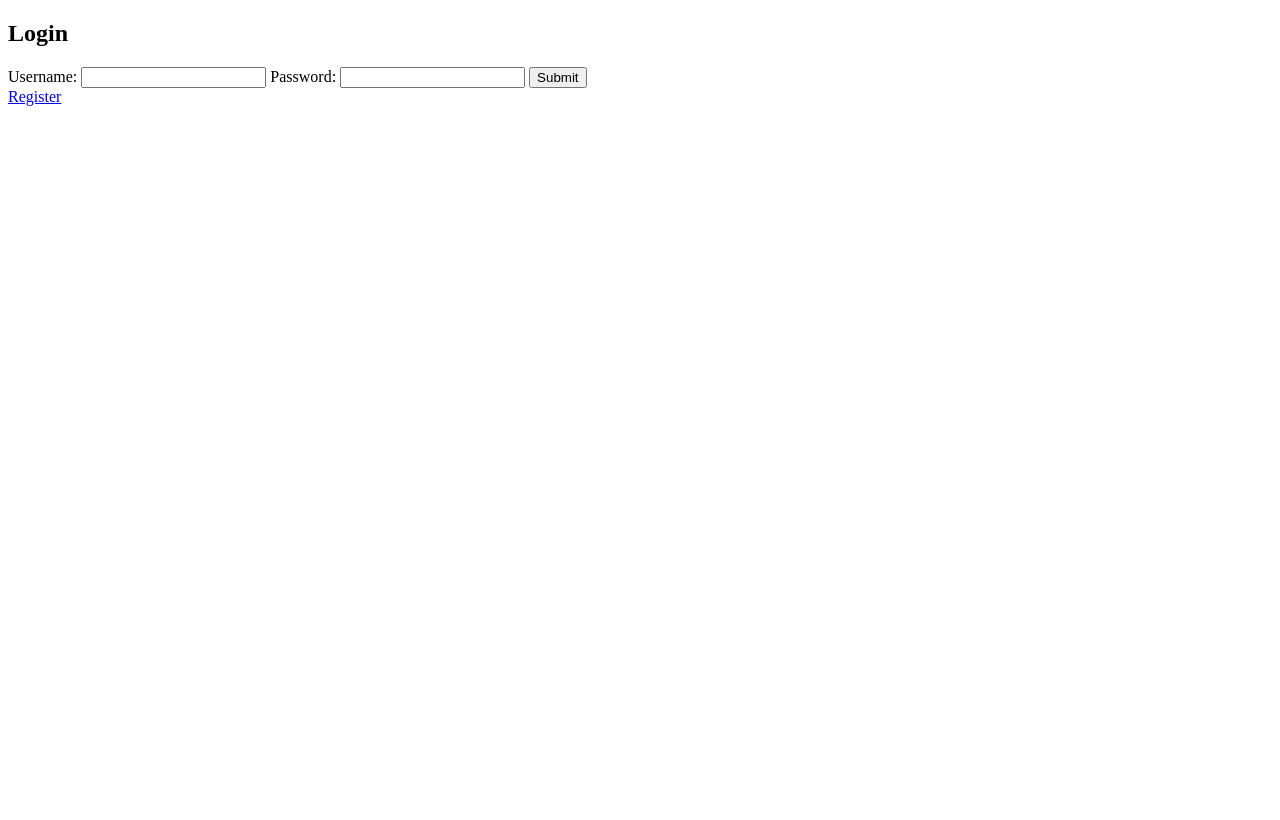
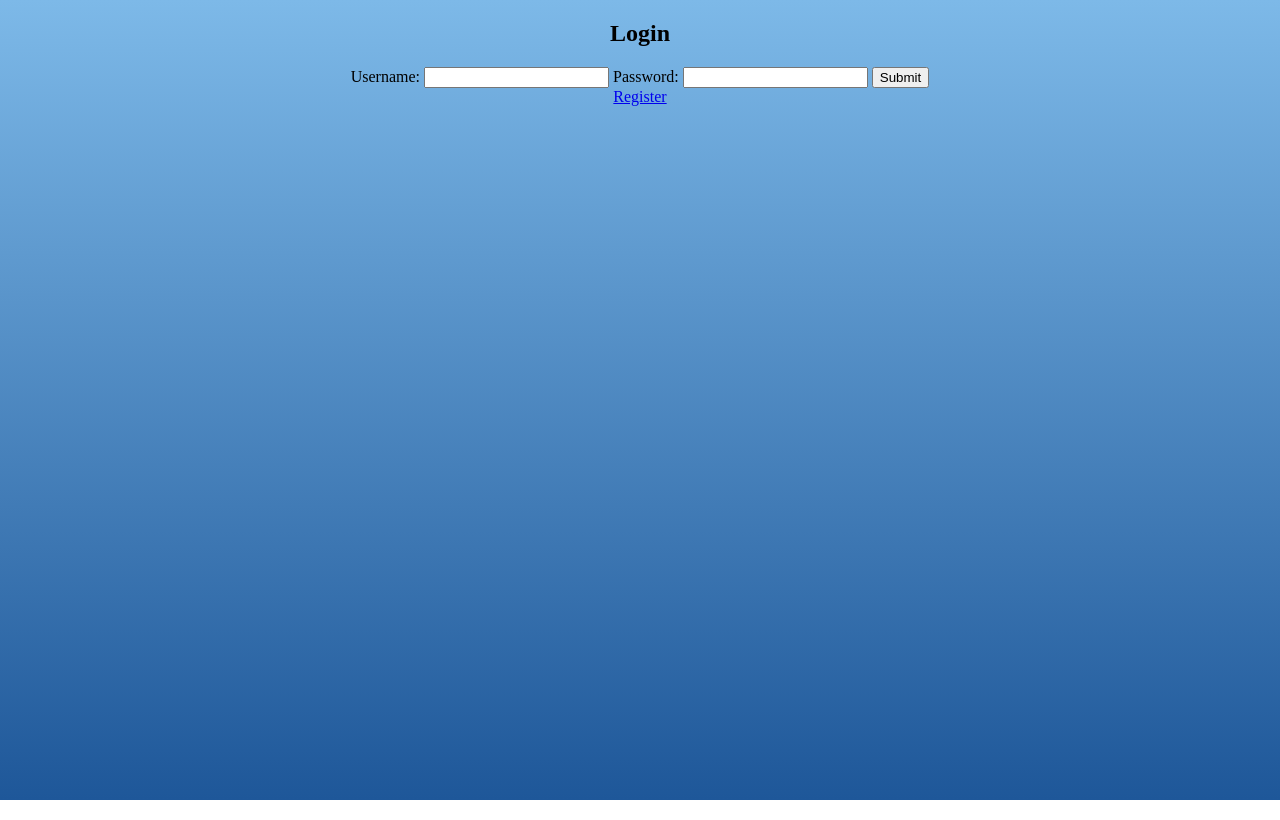
Before and after one commit to FreshGyro/M7011E_Project, a plain HTML site: page prosumer_interface/login.html in a window 1280 px wide. Drawn offline with Linux system fonts and the light colour scheme.

Commit message:
Background

```diff
--- a/prosumer_interface/login.html
+++ b/prosumer_interface/login.html
@@ -1,7 +1,11 @@
 <!DOCTYPE html>
 
 <html>
+	<head>
+		<link rel="stylesheet" href="/theme.css">
+	</head>
 	<body>
+		<div id="background"></div>
 		<h2>Login</h2>
 		Username: <input id="login-username" type="text" name="username">
 		Password: <input id="login-password" type="password" name="password">
--- /dev/null
+++ b/theme.css
@@ -0,0 +1,19 @@
+
+html, body {
+	margin:0;
+	padding:0;
+	width:100%;
+	height:100%;
+	text-align:center;
+}
+
+#background {
+	position:fixed;
+	left:0;
+	top:0;
+	z-index:-10;
+	width:100%;
+	height:100%;
+	background:#000;
+	background:linear-gradient(#7db9e8, #1e5799);
+}
```
Also changed, not shown: manager_interface/index.html (+2 -0 lines), prosumer_interface/index.html (+2 -0 lines), prosumer_interface/register.html (+4 -0 lines).
